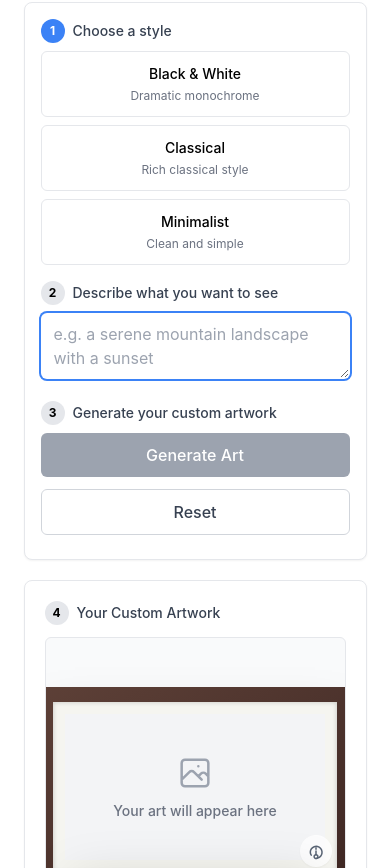
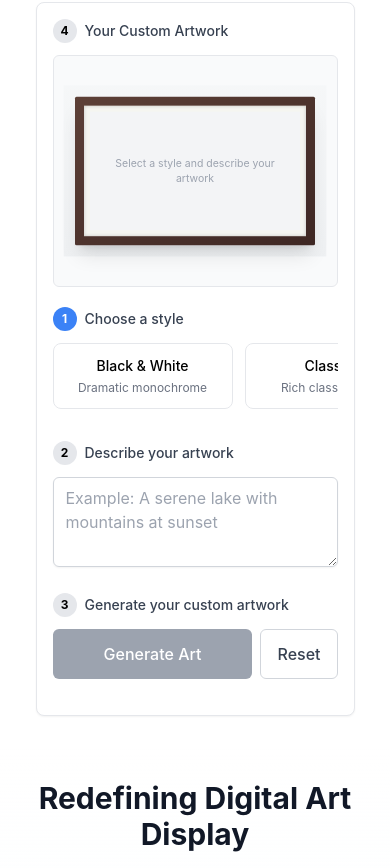
Before and after one commit to nicolascodet/atelierwebstefinal, a Next.js app: page / in a window 390 px wide. Shown: the part 1716-2584 px from the top of the page. Built offline with nearby package versions, Linux system fonts and the light colour scheme.

Commit message:
Completely redesign AIArtDemo component for mobile devices with zoomed-out frame

```diff
--- a/components/AIArtDemo.tsx
+++ b/components/AIArtDemo.tsx
@@ -39,6 +39,7 @@ export default function AIArtDemo() {
   const [error, setError] = useState<string | null>(null);
   const [statusMessage, setStatusMessage] = useState<string | null>(null);
   const [activeStep, setActiveStep] = useState(1);
+  const [isMobile, setIsMobile] = useState(false);
   const inputRef = useRef<HTMLTextAreaElement>(null);
 
   // Focus input on mount
@@ -46,6 +47,15 @@ export default function AIArtDemo() {
     if (inputRef.current) {
       inputRef.current.focus();
     }
+
+    // Check if we're on mobile
+    const checkMobile = () => {
+      setIsMobile(window.innerWidth < 768);
+    };
+
+    checkMobile();
+    window.addEventListener('resize', checkMobile);
+    return () => window.removeEventListener('resize', checkMobile);
   }, []);
 
   // Update active step based on user progress
@@ -129,6 +139,220 @@ export default function AIArtDemo() {
     }
   };
 
+  // Mobile-specific progress indicator
+  const MobileProgress = () => (
+    <motion.div
+      initial={{ opacity: 0, y: 20 }}
+      whileInView={{ opacity: 1, y: 0 }}
+      transition={{ duration: 0.5 }}
+      viewport={{ once: true }}
+      className="px-2 mb-4"
+    >
+      <div className="flex justify-between items-center relative">
+        <div className="absolute left-0 right-0 h-1 top-4 bg-gray-200 -z-10">
+          <div
+            className="h-full bg-blue-500 transition-all duration-500"
+            style={{ width: `${(activeStep / 4) * 100}%` }}
+          ></div>
+        </div>
+
+        {[1, 2, 3, 4].map((step) => (
+          <div
+            key={step}
+            className={`w-8 h-8 rounded-full flex items-center justify-center text-sm font-medium ${
+              step <= activeStep ? 'bg-blue-500 text-white' : 'bg-gray-200 text-gray-600'
+            } transition-colors duration-300`}
+          >
+            {step}
+          </div>
+        ))}
+      </div>
+    </motion.div>
+  );
+
+  // Mobile-specific style selector
+  const MobileStyleSelector = () => (
+    <div className="mb-5">
+      <div className="flex items-center mb-3">
+        <div className={`w-6 h-6 rounded-full ${activeStep >= 1 ? 'bg-blue-500 text-white' : 'bg-gray-200'} flex items-center justify-center text-xs font-bold mr-2`}>1</div>
+        <label className="block text-sm font-medium text-gray-700">
+          Choose a style
+        </label>
+      </div>
+      <div className="flex overflow-x-auto snap-x snap-mandatory no-scrollbar space-x-3 pb-3">
+        {artStyles.map((style) => (
+          <div
+            key={style.id}
+            className="snap-center shrink-0"
+          >
+            <button
+              onClick={() => handleStyleSelect(style)}
+              disabled={isGenerating}
+              className={`w-[180px] border rounded-lg p-3 text-center transition-all h-full ${
+                selectedStyle?.id === style.id
+                  ? 'border-blue-500 bg-blue-50 ring-2 ring-blue-500 text-blue-700'
+                  : 'border-gray-200 hover:border-blue-300 hover:bg-blue-50/50'
+              }`}
+            >
+              <div className="font-medium text-sm">{style.name}</div>
+              <div className="text-xs text-gray-500 mt-1">{style.description}</div>
+            </button>
+          </div>
+        ))}
+      </div>
+    </div>
+  );
+
+  // Mobile-specific input for prompt
+  const MobilePromptInput = () => (
+    <div className="mb-5">
+      <div className="flex items-center mb-3">
+        <div className={`w-6 h-6 rounded-full ${activeStep >= 2 ? 'bg-blue-500 text-white' : 'bg-gray-200'} flex items-center justify-center text-xs font-bold mr-2`}>2</div>
+        <label htmlFor="prompt" className="block text-sm font-medium text-gray-700">
+          Describe your artwork
+        </label>
+      </div>
+      <div>
+        <textarea
+          id="prompt"
+          ref={inputRef}
+          value={prompt}
+          onChange={(e) => setPrompt(e.target.value)}
+          placeholder="Example: A serene lake with mountains at sunset"
+          disabled={isGenerating}
+          rows={3}
+          className="w-full px-3 py-2 border border-gray-300 rounded-md shadow-sm focus:ring-blue-500 focus:border-blue-500 text-base"
+        />
+      </div>
+    </div>
+  );
+
+  // Mobile-specific frame display
+  const MobileFrame = () => (
+    <div className="mb-5">
+      <div className="flex items-center mb-3">
+        <div className={`w-6 h-6 rounded-full ${activeStep >= 4 ? 'bg-blue-500 text-white' : 'bg-gray-200'} flex items-center justify-center text-xs font-bold mr-2`}>4</div>
+        <span className="text-sm font-medium text-gray-700">Your Custom Artwork</span>
+      </div>
+
+      <div className="flex items-center justify-center bg-gray-50 rounded-md border border-gray-200 overflow-hidden relative py-4 px-2">
+        <motion.div
+          className="transform transition-all duration-700 scale-75 origin-center" // Zoomed out for mobile
+          initial={{ scale: 0.7, opacity: 0 }}
+          animate={{ scale: 0.75, opacity: 1 }}
+          transition={{ type: "spring", stiffness: 100, damping: 15 }}
+        >
+          {/* The Atelier Frame - Always visible */}
+          <div className="relative">
+            {/* Walnut wood frame */}
+            <div className="bg-gradient-to-br from-[#5d4037] to-[#3e2723] p-[12px] sm:p-[15px] rounded-sm shadow-xl relative overflow-hidden">
+              {/* Inner matting */}
+              <div className="bg-[#f5f5f0] p-2 sm:p-3 shadow-[inset_0_0_5px_rgba(0,0,0,0.2)]">
+                {/* Image container - 16:9 aspect ratio */}
+                <div className="relative" style={{ aspectRatio: '16/9', width: '280px', maxWidth: '100%', margin: '0 auto' }}>
+                  {generatedImage ? (
+                    <motion.img
+                      initial={{ opacity: 0 }}
+                      animate={{ opacity: 1 }}
+                      transition={{ duration: 0.5 }}
+                      src={generatedImage}
+                      alt="Generated artwork in frame"
+                      className="w-full h-full object-cover block"
+                    />
+                  ) : (
+                    <div className="w-full h-full flex items-center justify-center bg-gray-100">
+                      {isGenerating ? (
+                        <div className="text-center px-4">
+                          <div className="text-blue-500 mb-2">
+                            <svg className="animate-spin w-8 h-8 mx-auto" fill="none" viewBox="0 0 24 24">
+                              <circle className="opacity-25" cx="12" cy="12" r="10" stroke="currentColor" strokeWidth="4"></circle>
+                              <path className="opacity-75" fill="currentColor" d="M4 12a8 8 0 018-8V0C5.373 0 0 5.373 0 12h4zm2 5.291A7.962 7.962 0 014 12H0c0 3.042 1.135 5.824 3 7.938l3-2.647z"></path>
+                            </svg>
+                          </div>
+                          <p className="text-sm text-gray-500">{statusMessage || "Creating your artwork..."}</p>
+                        </div>
+                      ) : (
+                        <div className="text-center p-4">
+                          <p className="text-sm text-gray-400">
+                            {selectedStyle ? "Describe your artwork and tap Generate" : "Select a style and describe your artwork"}
+                          </p>
+                        </div>
+                      )}
+                    </div>
+                  )}
+                </div>
+              </div>
+            </div>
+            {/* Shadow and ambient effect */}
+            <div className="absolute -z-10 top-[-15px] left-[-15px] right-[-15px] bottom-[-15px] bg-gradient-to-b from-gray-100 to-gray-200 opacity-50"></div>
+          </div>
+        </motion.div>
+      </div>
+    </div>
+  );
+
+  // Mobile-specific controls
+  const MobileControls = () => (
+    <div className="mb-5">
+      <div className="flex items-center mb-3">
+        <div className={`w-6 h-6 rounded-full ${activeStep >= 3 ? 'bg-blue-500 text-white' : 'bg-gray-200'} flex items-center justify-center text-xs font-bold mr-2`}>3</div>
+        <p className="text-sm font-medium text-gray-700">Generate your custom artwork</p>
+      </div>
+      <div className="flex gap-2">
+        <button
+          onClick={handleGenerate}
+          disabled={isGenerating || !prompt || !selectedStyle}
+          className="flex-1 py-3 px-4 rounded-md text-white font-medium transition-colors bg-blue-600 hover:bg-blue-700 disabled:bg-gray-400 disabled:cursor-not-allowed flex justify-center items-center"
+        >
+          {isGenerating ? (
+            <>
+              <svg className="animate-spin -ml-1 mr-2 h-4 w-4 text-white" xmlns="http://www.w3.org/2000/svg" fill="none" viewBox="0 0 24 24">
+                <circle className="opacity-25" cx="12" cy="12" r="10" stroke="currentColor" strokeWidth="4"></circle>
+                <path className="opacity-75" fill="currentColor" d="M4 12a8 8 0 018-8V0C5.373 0 0 5.373 0 12h4zm2 5.291A7.962 7.962 0 014 12H0c0 3.042 1.135 5.824 3 7.938l3-2.647z"></path>
+              </svg>
+              Generating...
+            </>
+          ) : (
+            'Generate Art'
+          )}
+        </button>
+
+        <button
+          onClick={clearDemo}
+          disabled={isGenerating}
+          className="py-3 px-4 rounded-md border border-gray-300 text-gray-700 font-medium bg-white hover:bg-gray-50 disabled:bg-gray-100 disabled:cursor-not-allowed"
+        >
+          Reset
+        </button>
+      </div>
+
+      {error && (
+        <div className="mt-3 p-3 bg-red-50 border border-red-200 rounded-md">
+          <p className="text-sm text-red-600">{error}</p>
+        </div>
+      )}
+    </div>
+  );
+
+  // Mobile specific kickstarter promo
+  const MobileKickstarterPromo = () => (
+    generatedImage && (
+      <div className="mt-4 mb-8">
+        <div className="text-center">
+          <p className="text-sm text-gray-700 mb-3">Like what you see? Back our Kickstarter to bring The Canvas to life!</p>
+          <a
+            href="https://www.kickstarter.com/projects/nicolascodet/the-canvas-by-atelier-frames"
+            target="_blank"
+            rel="noopener noreferrer"
+            className="inline-block py-2 px-4 bg-gradient-to-r from-blue-500 to-purple-600 text-white rounded-md font-medium hover:from-blue-600 hover:to-purple-700 transition-colors"
+          >
+            Back on Kickstarter
+          </a>
+        </div>
+      </div>
+    )
+  );
+
   return (
     <div id="demo" className="max-w-5xl mx-auto">
       <div className="text-center mb-6 sm:mb-8">
@@ -152,35 +376,22 @@ export default function AIArtDemo() {
         </motion.p>
       </div>
 
-      {/* Progress steps for mobile */}
-      <motion.div
-        initial={{ opacity: 0, y: 20 }}
-        whileInView={{ opacity: 1, y: 0 }}
-        transition={{ duration: 0.5 }}
-        viewport={{ once: true }}
-        className="sm:hidden mb-4 px-2"
-      >
-        <div className="flex justify-between items-center relative">
-          <div className="absolute left-0 right-0 h-1 top-4 bg-gray-200 -z-10">
-            <div
-              className="h-full bg-blue-500 transition-all duration-500"
-              style={{ width: `${(activeStep / 4) * 100}%` }}
-            ></div>
+      {/* Mobile Layout */}
+      {isMobile && (
+        <div className="px-3">
+          <MobileProgress />
+          <div className="bg-white rounded-lg border border-gray-200 p-4 shadow-sm">
+            <MobileFrame />
+            <MobileStyleSelector />
+            <MobilePromptInput />
+            <MobileControls />
           </div>
+          <MobileKickstarterPromo />
+        </div>
+      )}
 
-          {[1, 2, 3, 4].map((step) => (
-            <div
-              key={step}
-              className={`w-8 h-8 rounded-full flex items-center justify-center text-sm font-medium ${
-                step <= activeStep ? 'bg-blue-500 text-white' : 'bg-gray-200 text-gray-600'
-              } transition-colors duration-300`}
-            >
-              {step}
-            </div>
-          ))}
-        </div>
-      </motion.div>
-
+      {/* Desktop Layout */}
+      {!isMobile && (
         <div className="grid grid-cols-1 lg:grid-cols-2 gap-5 sm:gap-8">
           {/* Left side - Controls */}
           <motion.div
@@ -220,19 +431,21 @@ export default function AIArtDemo() {
               <div className="flex items-center mb-2">
                 <div className={`w-6 h-6 rounded-full ${activeStep >= 2 ? 'bg-blue-500 text-white' : 'bg-gray-200'} flex items-center justify-center text-xs font-bold mr-2`}>2</div>
                 <label htmlFor="prompt" className="block text-sm font-medium text-gray-700">
-                Describe what you want to see
+                  Describe your artwork
                 </label>
               </div>
+              <div>
                 <textarea
                   id="prompt"
                   ref={inputRef}
                   value={prompt}
                   onChange={(e) => setPrompt(e.target.value)}
+                  placeholder="Example: A serene lake with mountains at sunset"
                   disabled={isGenerating}
-              placeholder="e.g. a serene mountain landscape with a sunset"
-              className="w-full px-3 py-2 border border-gray-300 rounded-md focus:outline-none focus:ring-2 focus:ring-blue-500 focus:border-transparent disabled:bg-gray-100 disabled:cursor-not-allowed text-base"
-              rows={2}
-            ></textarea>
+                  rows={3}
+                  className="w-full px-3 py-2 border border-gray-300 rounded-md shadow-sm focus:ring-blue-500 focus:border-blue-500"
+                />
+              </div>
             </div>
 
             <div className="mb-2 sm:mb-3">
@@ -270,23 +483,25 @@ export default function AIArtDemo() {
             </div>
 
             {error && (
-            <div className="mt-4 p-3 bg-red-50 border border-red-200 rounded-md text-red-700 text-sm">
-              {error}
+              <div className="p-3 bg-red-50 border border-red-200 rounded-md">
+                <p className="text-sm text-red-600">{error}</p>
               </div>
             )}
 
-          {statusMessage && (
-            <div className="mt-4 flex items-center text-sm text-gray-600">
-              <svg className="animate-spin -ml-1 mr-2 h-4 w-4 text-blue-500" xmlns="http://www.w3.org/2000/svg" fill="none" viewBox="0 0 24 24">
+            {statusMessage && !error && (
+              <div className="mt-3 p-3 bg-blue-50 border border-blue-200 rounded-md">
+                <div className="flex items-center">
+                  <svg className="animate-spin -ml-1 mr-3 h-4 w-4 text-blue-500" xmlns="http://www.w3.org/2000/svg" fill="none" viewBox="0 0 24 24">
                     <circle className="opacity-25" cx="12" cy="12" r="10" stroke="currentColor" strokeWidth="4"></circle>
                     <path className="opacity-75" fill="currentColor" d="M4 12a8 8 0 018-8V0C5.373 0 0 5.373 0 12h4zm2 5.291A7.962 7.962 0 014 12H0c0 3.042 1.135 5.824 3 7.938l3-2.647z"></path>
                   </svg>
-              {statusMessage}
+                  <p className="text-sm text-blue-600">{statusMessage}</p>
+                </div>
               </div>
             )}
           </motion.div>
 
-        {/* Right side - Image Display */}
+          {/* Right side - Preview */}
           <motion.div
             initial={{ opacity: 0, x: 20 }}
             whileInView={{ opacity: 1, x: 0 }}
@@ -336,13 +551,10 @@ export default function AIArtDemo() {
                                   <p className="text-sm text-gray-500">Creating your artwork...</p>
                                 </div>
                               ) : (
-                              <div className="text-center px-4">
-                                <div className="text-gray-400 mb-2">
-                                  <svg className="w-10 h-10 mx-auto" fill="none" viewBox="0 0 24 24" stroke="currentColor">
-                                    <path strokeLinecap="round" strokeLinejoin="round" strokeWidth={1.5} d="M4 16l4.586-4.586a2 2 0 012.828 0L16 16m-2-2l1.586-1.586a2 2 0 012.828 0L20 14m-6-6h.01M6 20h12a2 2 0 002-2V6a2 2 0 00-2-2H6a2 2 0 00-2 2v12a2 2 0 002 2z" />
-                                  </svg>
-                                </div>
-                                <p className="text-sm text-gray-500 font-medium">Your art will appear here</p>
+                                <div className="text-center p-4">
+                                  <p className="text-sm text-gray-400">
+                                    {selectedStyle ? "Describe your artwork and click Generate" : "Select a style and describe your artwork"}
+                                  </p>
                                 </div>
                               )}
                             </div>
@@ -350,23 +562,7 @@ export default function AIArtDemo() {
                         </div>
                       </div>
                     </div>
-
-                  {/* Atelier logo watermark */}
-                  <div className="absolute bottom-5 right-5 opacity-80">
-                    <div className="w-8 h-8 flex items-center justify-center bg-white rounded-full shadow-sm">
-                      <svg width="18" height="18" viewBox="0 0 24 24" fill="none" xmlns="http://www.w3.org/2000/svg">
-                        <path d="M12 22C13.5913 22 15.1174 21.5308 16.4223 20.6518C17.7271 19.7727 18.7485 18.5233 19.3712 17.0615C19.994 15.5997 20.191 13.9911 19.9384 12.4393C19.6857 10.8874 18.9949 9.46197 17.9497 8.31802C16.9046 7.17407 15.5537 6.36683 14.0559 6.00039C12.5582 5.63396 10.9804 5.72374 9.5301 6.25859C8.07977 6.79344 6.81743 7.7469 5.90265 9.00098C4.98787 10.2551 4.46875 11.7585 4.42578 13.3125C4.38444 14.8215 4.81055 16.3081 5.65625 17.5625" stroke="#334155" strokeWidth="2" strokeLinecap="round" strokeLinejoin="round"/>
-                        <path d="M12 22C12.6628 22 13.2989 21.7233 13.7678 21.2322C14.2366 20.741 14.5133 20.1049 14.5133 19.4421C14.5133 18.7794 14.2366 18.1433 13.7678 17.6522C13.2989 17.161 12.6628 16.8843 12 16.8843C11.3372 16.8843 10.7011 17.161 10.2322 17.6522C9.76339 18.1433 9.48667 18.7794 9.48667 19.4421C9.48667 20.1049 9.76339 20.741 10.2322 21.2322C10.7011 21.7233 11.3372 22 12 22Z" stroke="#334155" strokeWidth="2" strokeLinecap="round" strokeLinejoin="round"/>
-                        <path d="M12 16.8844V11.918" stroke="#334155" strokeWidth="2" strokeLinecap="round" strokeLinejoin="round"/>
-                        <path d="M12 9.75586L12 7.5391" stroke="#334155" strokeWidth="2" strokeLinecap="round" strokeLinejoin="round"/>
-                      </svg>
-                    </div>
-                  </div>
-
-                  {/* Wall effect */}
-                  <div className="absolute -bottom-6 left-1/2 transform -translate-x-1/2 w-[80%] h-8 bg-black/15 blur-xl rounded-full"></div>
-
-                  {/* Wall texture */}
+                    {/* Shadow and ambient effect */}
                     <div className="absolute -z-10 top-[-30px] left-[-30px] right-[-30px] bottom-[-30px] bg-gradient-to-b from-gray-100 to-gray-200 opacity-50"></div>
                   </div>
                 </motion.div>
@@ -390,6 +586,7 @@ export default function AIArtDemo() {
             </div>
           </motion.div>
         </div>
+      )}
     </div>
   );
 }
```
Lines whose indentation alone changed are shown as unchanged.
